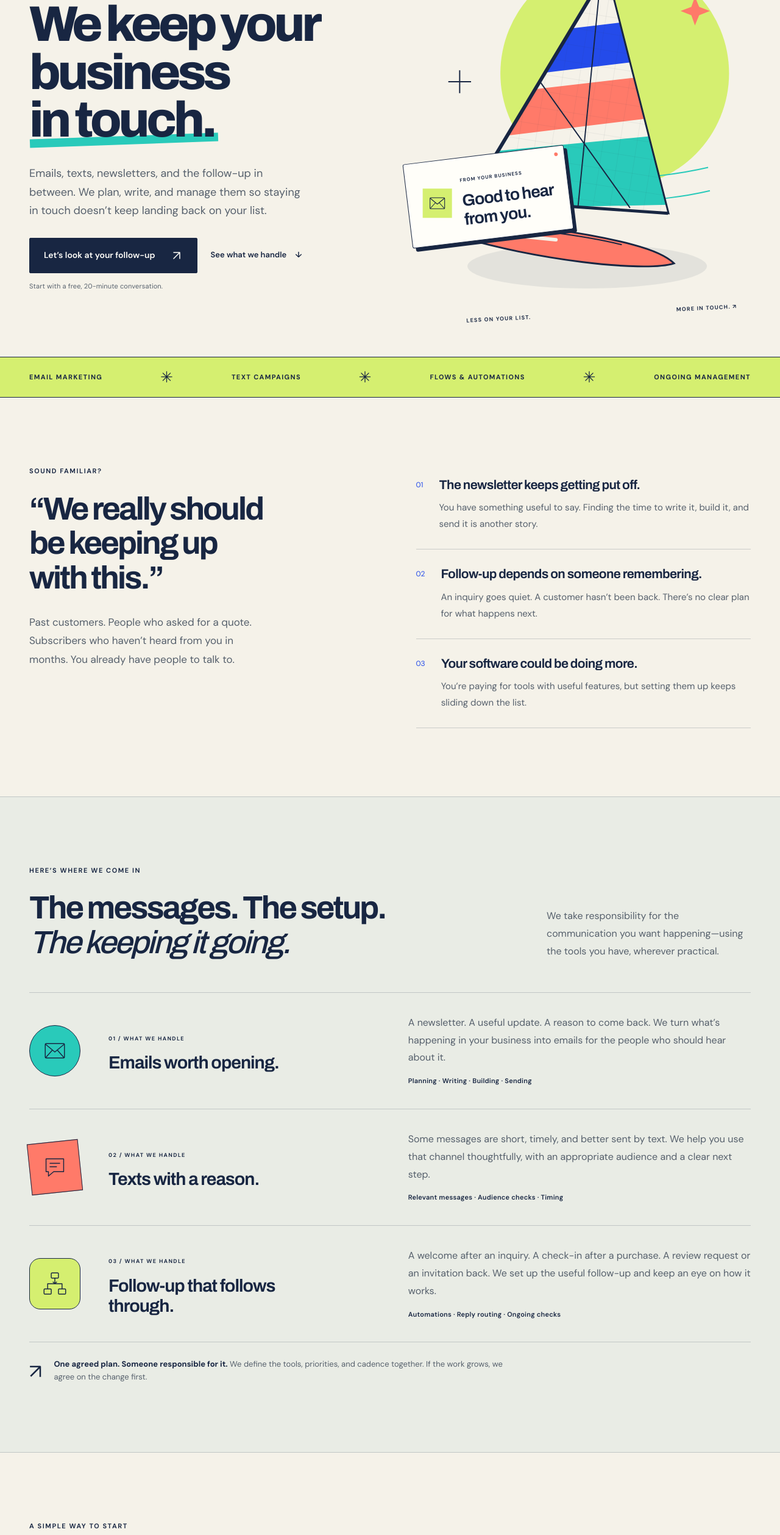
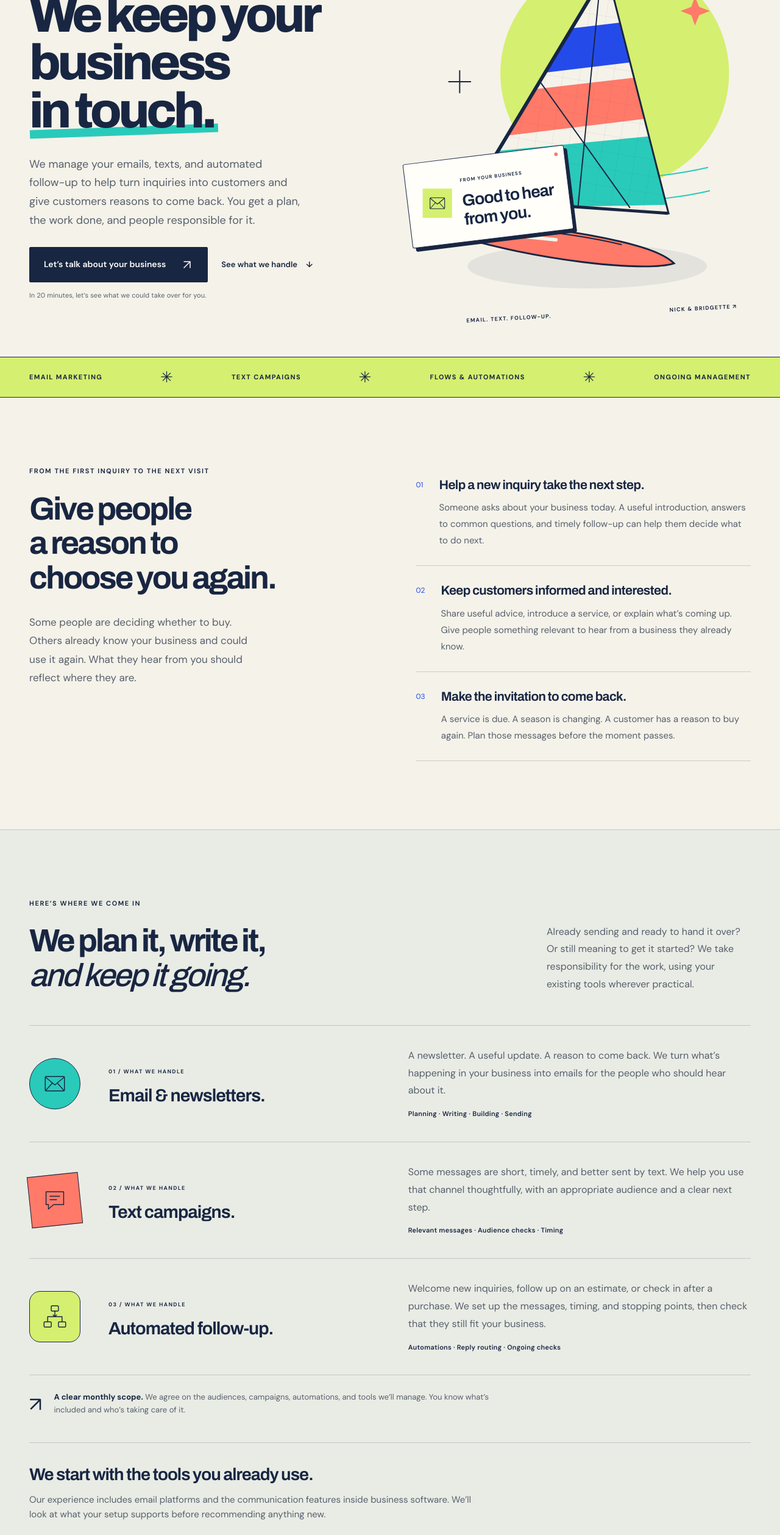
Before and after one commit to OceansideCreative/InboxTuna, a Next.js app: page / in a window 1280 px wide. Shown: the part 234-2751 px from the top of the page at 61% size. Built offline with nearby package versions, Linux system fonts and the light colour scheme.

Commit message:
Refine Inbox Tuna offer and customer communication copy

```diff
--- a/app/globals.css
+++ b/app/globals.css
@@ -522,6 +522,37 @@ summary::marker {
 }
 .scope-note strong {
   color: var(--ink);
+}
+.tools-note {
+  border-top: 1px solid var(--line);
+  margin-top: 42px;
+  padding-top: 34px;
+}
+.tools-note h3 {
+  font-size: clamp(22px, 2.2vw, 28px);
+  line-height: 1.25;
+}
+.tools-note > p {
+  max-width: 740px;
+  margin-top: 12px;
+  font-size: 15px;
+}
+.tool-names {
+  list-style: none;
+  padding: 0;
+  margin: 24px 0 0;
+  display: flex;
+  flex-wrap: wrap;
+  gap: 10px;
+}
+.tool-names li {
+  padding: 10px 16px;
+  border: 1px solid var(--line);
+  font-weight: 600;
+  font-size: 14px;
+}
+.tools-note .tools-footnote {
+  font-size: 13px;
 }
 .process .section-heading {
   margin-bottom: 58px;
--- a/app/layout.tsx
+++ b/app/layout.tsx
@@ -21,7 +21,7 @@ export const metadata: Metadata = {
     template: "%s | Inbox Tuna",
   },
   description:
-    "Emails, texts, newsletters, and follow-up, managed by Nick and Bridgette. We help your business keep in touch with customers and the people who’ve asked about you.",
+    "Email, text campaigns, and automated follow-up, managed by Nick and Bridgette. Help new inquiries take the next step and give customers reasons to return.",
   alternates: { canonical: "/" },
   robots: isPreview
     ? { index: false, follow: false }
--- a/app/page.tsx
+++ b/app/page.tsx
@@ -20,15 +20,15 @@ const faqs = [
   ],
   [
     "How much of my time will this take?",
-    "We need your input on the business, your customers, and what you want to say. We’ll agree on one point of contact and a straightforward approval process. The goal is to get this off your ongoing to-do list; we won’t invent a number of hours you’ll save.",
+    "More at the start, while we learn your business and agree on the plan. After that, we need business updates and approvals through one point of contact. We bring you drafts and recommendations, so you’re reviewing the work rather than starting it from scratch.",
   ],
   [
     "How does pricing work?",
     "Ongoing management has a fixed monthly fee, based on the tools, audiences, and work we agree to handle. Any initial setup is spelled out separately. After the first conversation, you’ll get a clear scope and price before making a commitment.",
   ],
   [
-    "Do you guarantee more sales?",
-    "No. Better communication can create opportunities, but your offer, demand, customer experience, and team’s follow-through matter too. We commit to the agreed work, careful execution, and reporting what we can actually measure.",
+    "How will we know whether it’s helping?",
+    "We agree on the actions that matter to your business, such as inquiries, appointments, or purchases, and what your tools can track. We review those alongside campaign activity and your team’s feedback. We don’t guarantee revenue or count every sale after an email as a sale caused by that email.",
   ],
   [
     "What if I only need a few things set up?",
@@ -57,20 +57,20 @@ export default function Home() {
               <span className="underline-accent">in touch.</span>
             </h1>
             <p className="hero-description">
-              Emails, texts, newsletters, and the follow-up in between. We plan,
-              write, and manage them so staying in touch doesn’t keep landing
-              back on your list.
+              We manage your emails, texts, and automated follow-up to help
+              turn inquiries into customers and give customers reasons to come
+              back. You get a plan, the work done, and people responsible for it.
             </p>
             <div className="hero-actions">
               <a className="button" href="#review">
-                Let’s look at your follow-up <Arrow diagonal />
+                Let’s talk about your business <Arrow diagonal />
               </a>
               <a className="text-link" href="#services">
                 See what we handle <span aria-hidden="true">↓</span>
               </a>
             </div>
             <p className="small-note">
-              Start with a free, 20-minute conversation.
+              In 20 minutes, let’s see what we could take over for you.
             </p>
           </div>
           <SailArt />
@@ -94,36 +94,36 @@ export default function Home() {
         </div>
         <section className="section container problem">
           <div>
-            <p className="eyebrow">SOUND FAMILIAR?</p>
+            <p className="eyebrow">FROM THE FIRST INQUIRY TO THE NEXT VISIT</p>
             <h2>
-              “We really should
+              Give people
               <br />
-              be keeping up
+              a reason to
               <br />
-              with this.”
+              choose you again.
             </h2>
             <p className="section-intro">
-              Past customers. People who asked for a quote. Subscribers who
-              haven’t heard from you in months. You already have people to talk
-              to.
+              Some people are deciding whether to buy. Others already know
+              your business and could use it again. What they hear from you
+              should reflect where they are.
             </p>
           </div>
           <div className="problem-list">
             {[
               [
                 "01",
-                "The newsletter keeps getting put off.",
-                "You have something useful to say. Finding the time to write it, build it, and send it is another story.",
+                "Help a new inquiry take the next step.",
+                "Someone asks about your business today. A useful introduction, answers to common questions, and timely follow-up can help them decide what to do next.",
               ],
               [
                 "02",
-                "Follow-up depends on someone remembering.",
-                "An inquiry goes quiet. A customer hasn’t been back. There’s no clear plan for what happens next.",
+                "Keep customers informed and interested.",
+                "Share useful advice, introduce a service, or explain what’s coming up. Give people something relevant to hear from a business they already know.",
               ],
               [
                 "03",
-                "Your software could be doing more.",
-                "You’re paying for tools with useful features, but setting them up keeps sliding down the list.",
+                "Make the invitation to come back.",
+                "A service is due. A season is changing. A customer has a reason to buy again. Plan those messages before the moment passes.",
               ],
             ].map(([n, title, body]) => (
               <div className="problem-row" key={n}>
@@ -142,14 +142,15 @@ export default function Home() {
               <div>
                 <p className="eyebrow">HERE’S WHERE WE COME IN</p>
                 <h2>
-                  The messages. The setup.
+                  We plan it, write it,
                   <br />
-                  <em>The keeping it going.</em>
+                  <em>and keep it going.</em>
                 </h2>
               </div>
               <p>
-                We take responsibility for the communication you want
-                happening—using the tools you have, wherever practical.
+                Already sending and ready to hand it over? Or still meaning to
+                get it started? We take responsibility for the work, using your
+                existing tools wherever practical.
               </p>
             </div>
             <div className="service-rows">
@@ -157,22 +158,22 @@ export default function Home() {
                 {
                   type: "mail" as const,
                   n: "01",
-                  title: "Emails worth opening.",
+                  title: "Email & newsletters.",
                   body: "A newsletter. A useful update. A reason to come back. We turn what’s happening in your business into emails for the people who should hear about it.",
                   list: "Planning · Writing · Building · Sending",
                 },
                 {
                   type: "text" as const,
                   n: "02",
-                  title: "Texts with a reason.",
+                  title: "Text campaigns.",
                   body: "Some messages are short, timely, and better sent by text. We help you use that channel thoughtfully, with an appropriate audience and a clear next step.",
                   list: "Relevant messages · Audience checks · Timing",
                 },
                 {
                   type: "flow" as const,
                   n: "03",
-                  title: "Follow-up that follows through.",
-                  body: "A welcome after an inquiry. A check-in after a purchase. A review request or an invitation back. We set up the useful follow-up and keep an eye on how it works.",
+                  title: "Automated follow-up.",
+                  body: "Welcome new inquiries, follow up on an estimate, or check in after a purchase. We set up the messages, timing, and stopping points, then check that they still fit your business.",
                   list: "Automations · Reply routing · Ongoing checks",
                 },
               ].map((s) => (
@@ -199,10 +200,24 @@ export default function Home() {
                 ↗
               </span>
               <p>
-                <strong>One agreed plan. Someone responsible for it.</strong> We
-                define the tools, priorities, and cadence together. If the work
-                grows, we agree on the change first.
+                <strong>A clear monthly scope.</strong> We agree on the
+                audiences, campaigns, automations, and tools we’ll manage. You
+                know what’s included and who’s taking care of it.
               </p>
+            </div>
+            <div className="tools-note">
+              <h3>We start with the tools you already use.</h3>
+              <p>
+                Our experience includes email platforms and the communication
+                features inside business software. We’ll look at what your
+                setup supports before recommending anything new.
+              </p>
+              <ul className="tool-names" aria-label="Tools we’ve worked with">
+                {["Mailchimp", "Constant Contact", "Klaviyo", "MailerLite", "Zenoti", "Nextech"].map((tool) => (
+                  <li key={tool}>{tool}</li>
+                ))}
+              </ul>
+              <p className="tools-footnote">Use something else? Tell us what you have.</p>
             </div>
           </div>
         </section>
@@ -211,14 +226,15 @@ export default function Home() {
             <div>
               <p className="eyebrow">A SIMPLE WAY TO START</p>
               <h2>
-                Off your list.
+                A clear first month.
                 <br />
-                Into a routine.
+                A plan after that.
               </h2>
             </div>
             <p>
-              You keep your accounts and your customer relationships. We make
-              the communication easier to keep up with.
+              You keep your accounts and customer relationships. We handle the
+              preparation and execution, with an approval process that fits
+              your business.
             </p>
           </div>
           <div className="process-grid">
@@ -230,8 +246,8 @@ export default function Home() {
               ],
               [
                 "02",
-                "Pick the first priorities.",
-                "We agree on the useful work, the scope, and what needs your approval. Then we put a plan around it.",
+                "Agree on the first month.",
+                "We choose the first campaigns or flows, define the scope, and agree on approvals and what success would look like.",
               ],
               [
                 "03",
@@ -240,8 +256,8 @@ export default function Home() {
               ],
               [
                 "04",
-                "Keep paying attention.",
-                "We check the flows, plan the next messages, and review responses and trackable actions with you.",
+                "Manage it month to month.",
+                "We plan and send the next campaigns, check existing flows, and adjust where needed. Together, we review the responses and actions your tools can track.",
               ],
             ].map(([n, t, b]) => (
               <div className="process-step" key={n}>
@@ -276,12 +292,12 @@ export default function Home() {
               <h2>
                 Different businesses.
                 <br />
-                Real things to take care of.
+                Work you can recognize.
               </h2>
             </div>
             <p>
-              From writing the next email to helping the software do its job,
-              this is the kind of work Nick already handles.
+              Client newsletters, clear product introductions, and messages
+              that connect to a booking. A few examples of Nick’s work.
             </p>
           </div>
           <div className="work-grid">
@@ -410,8 +426,9 @@ export default function Home() {
               Easy to talk to.
             </h2>
             <p>
-              We like getting to know a business, figuring out what would help,
-              and getting it done.
+              You’ve built a business people want to buy from. We help you
+              keep talking to those people, without having to write every
+              email or figure out every setting yourself.
             </p>
             <p>
               Nick brings the writing, marketing, and technical know-how.
@@ -419,8 +436,8 @@ export default function Home() {
               people. Together, we keep the details moving.
             </p>
             <p>
-              You’ll know who’s handling the work. And you’ll be able to have a
-              normal conversation with us about it.
+              We get to know what you sell, how your customers buy, and how
+              you like to work. You’ll deal directly with us.
             </p>
             <a className="text-link" href="#review">
               Tell us about your business <Arrow diagonal />
@@ -455,23 +472,24 @@ export default function Home() {
         <section id="review" className="section review-section">
           <div className="container review-layout">
             <div className="review-copy">
-              <p className="eyebrow">LET’S TAKE A LOOK</p>
+              <p className="eyebrow">LET’S TALK ABOUT YOUR BUSINESS</p>
               <h2>
-                What’s been
+                Let’s see what
                 <br />
-                sitting on
+                your next month
                 <br />
-                <em>your list?</em>
+                <em>could look like.</em>
               </h2>
               <p>
-                Tell us a little about your business. We’ll start with a free,
-                20-minute conversation about how you keep in touch and where
-                things fall through.
+                Tell us how you communicate with customers and inquiries
+                today, and what you’d like to improve or hand over. In a
+                20-minute conversation, we’ll talk through where we could
+                help and what we’d start with.
               </p>
               <ul className="review-points">
-                <li>No account access needed to start.</li>
-                <li>One or two useful priorities to consider.</li>
-                <li>An honest answer about whether we can help.</li>
+                <li>A first priority tied to your business goals.</li>
+                <li>A clear picture of what we could take over.</li>
+                <li>If there’s a fit, a scoped proposal afterward.</li>
               </ul>
               <p className="review-signoff">
                 Talk soon,
--- a/components/brand.tsx
+++ b/components/brand.tsx
@@ -184,8 +184,8 @@ export function SailArt() {
         <span className="sticker-dot" />
       </div>
       <div className="art-caption">
-        <span>LESS ON YOUR LIST.</span>
-        <span>MORE IN TOUCH. ↗</span>
+        <span>EMAIL. TEXT. FOLLOW-UP.</span>
+        <span>NICK & BRIDGETTE ↗</span>
       </div>
     </div>
   );
--- a/lib/site.ts
+++ b/lib/site.ts
@@ -16,7 +16,7 @@ export const cases = [
     work: "Nick developed financial education emails for different client age groups, adapted charts to the firm’s branding, and worked through the advisor’s feedback.",
     handoff:
       "The advisor reviewed the content and approved the wording. Subject expertise and final approval stayed with the firm.",
-    note: "Email work by Nick through WVNDR Media. This is a description of the work, not a claim about investment or business results.",
+    note: "Email work by Nick through WVNDR Media.",
     tags: ["Newsletter writing", "Client approvals"],
   },
   {
@@ -29,7 +29,7 @@ export const cases = [
     work: "Nick worked on email outreach built around a straightforward question: whether the recipient was the right person to discuss flood protection.",
     handoff:
       "The manufacturer’s team handled product questions and sales conversations.",
-    note: "Related experience in B2B outreach. New-prospect cold email is a separate scope from the customer communication service described here.",
+    note: "Related B2B outreach experience. Cold prospecting is scoped separately from ongoing customer communication.",
     tags: ["Email outreach", "Clear messaging"],
   },
   {
@@ -42,7 +42,7 @@ export const cases = [
     work: "Nick worked on promotional email and text copy, and supported the team with service categories and appointment naming in its existing booking software.",
     handoff:
       "The clinic kept responsibility for booking, customer replies, and all questions about care and suitability.",
-    note: "This example describes copy and configuration support. It does not claim a completed booking-system overhaul or measured revenue results.",
+    note: "Scope: promotional copy and selected booking-system configuration.",
     tags: ["Email & text copy", "Existing tools"],
   },
 ];
```
Also changed, not shown: components/opportunity.tsx (+12 -10 lines), components/review-form.tsx (+4 -4 lines), 1 other file (tests, documents, lock files or other folders).
